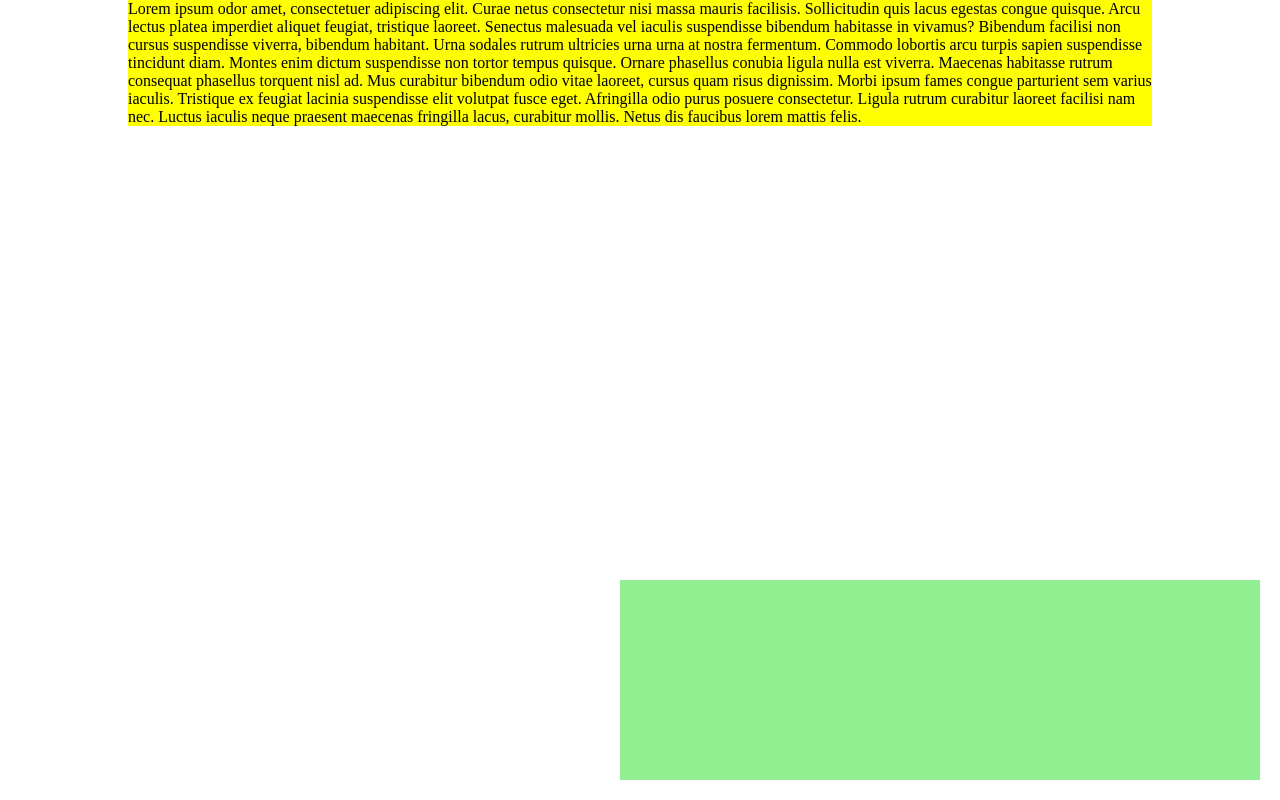
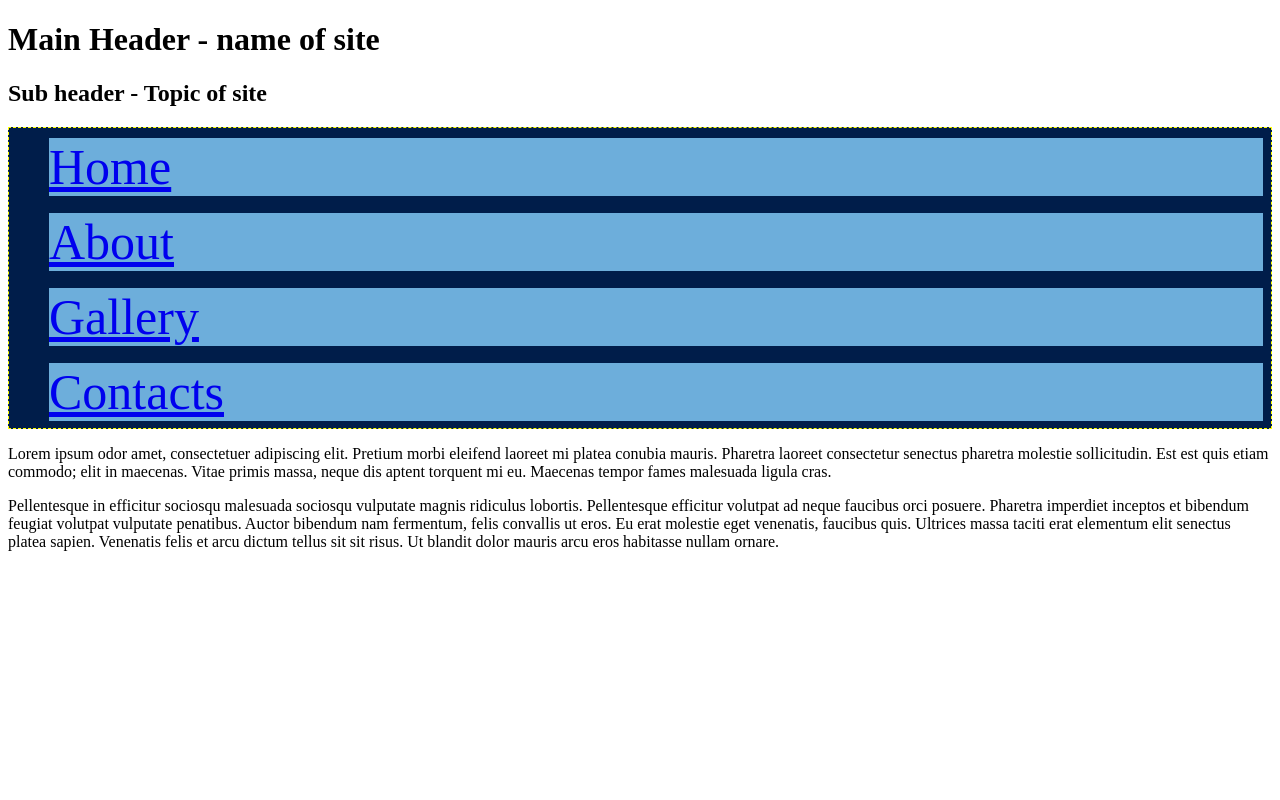
Before and after one commit to yaroslavs25/yaroslavs25.github.io, a plain HTML site: page web/5/index.html in a window 1280 px wide. Drawn offline with Linux system fonts and the light colour scheme.

Commit message:
Add files via upload

```diff
--- a/web/5/index.html
+++ b/web/5/index.html
@@ -1,37 +1,25 @@
 <!DOCTYPE html>
-<html>
+<html lang="uk">
 <head>
-    <title>Parent-child</title>
-    <style>
-        body {
-            margin: 0;
-        }
-        .parent {
-            width: 80%;
-            background: yellow;
-            margin-left: 10%;
-            position: relative;
-        }
-        .child {
-            width: 50%;
-            height: 200px;
-            background: lightgreen;
-            position: absolute;
-            bottom: 20px;
-            right: 20px;
-            left: auto;
-            top: auto;
-            z-index: 9000;
-        }
-    </style>
-
+     <title>My site</title>
+     <meta charset="UTF">
+     <link rel="stylesheet" type="text/css" href="style.css">
 </head>
 <body>
+      <header>
+        <h1>Main Header - name of site</h1>
+        <h2>Sub header - Topic of site</h2>
+      </header>
 
-    <div class="child"></div>
-        <div class="parent">
-        Lorem ipsum odor amet, consectetuer adipiscing elit. Curae netus consectetur nisi massa mauris facilisis. Sollicitudin quis lacus egestas congue quisque. Arcu lectus platea imperdiet aliquet feugiat, tristique laoreet. Senectus malesuada vel iaculis suspendisse bibendum habitasse in vivamus? Bibendum facilisi non cursus suspendisse viverra, bibendum habitant. Urna sodales rutrum ultricies urna urna at nostra fermentum. Commodo lobortis arcu turpis sapien suspendisse tincidunt diam. Montes enim dictum suspendisse non tortor tempus quisque.
-        Ornare phasellus conubia ligula nulla est viverra. Maecenas habitasse rutrum consequat phasellus torquent nisl ad. Mus curabitur bibendum odio vitae laoreet, cursus quam risus dignissim. Morbi ipsum fames congue parturient sem varius iaculis. Tristique ex feugiat lacinia suspendisse elit volutpat fusce eget. Afringilla odio purus posuere consectetur. Ligula rutrum curabitur laoreet facilisi nam nec. Luctus iaculis neque praesent maecenas fringilla lacus, curabitur mollis. Netus dis faucibus lorem mattis felis.
-   </div>
-</body>
-</html>
+<nav>
+  <ul class="container">
+    <li><a href="index.html">Home</a></li>
+    <li><a href="info.html">About</a> </li>
+    <li><a href="gallery.html">Gallery</a> </li>
+    <li><a href="form.html">Contacts</a></li>
+  </ul>
+</nav>
+<p>Lorem ipsum odor amet, consectetuer adipiscing elit. Pretium morbi eleifend laoreet mi platea conubia mauris. Pharetra laoreet consectetur senectus pharetra molestie sollicitudin. Est est quis etiam commodo; elit in maecenas. Vitae primis massa, neque dis aptent torquent mi eu. Maecenas tempor fames malesuada ligula cras.
+  <p/>
+<p>Pellentesque in efficitur sociosqu malesuada sociosqu vulputate magnis ridiculus lobortis. Pellentesque efficitur volutpat ad neque faucibus orci posuere. Pharetra imperdiet inceptos et bibendum feugiat volutpat vulputate penatibus. Auctor bibendum nam fermentum, felis convallis ut eros. Eu erat molestie eget venenatis, faucibus quis. Ultrices massa taciti erat elementum elit senectus platea sapien. Venenatis felis et arcu dictum tellus sit sit risus. Ut blandit dolor mauris arcu eros habitasse nullam ornare.
+  <p/>
--- /dev/null
+++ b/web/5/style.css
@@ -0,0 +1,18 @@
+.container {
+    display: flex;
+    flex-direction: column;
+    justify-content: space-around;
+    align-content: flex-start;
+    height: 300px;
+    border: 1px dashed yellow;
+    background-color: #001D4A;
+}
+    .container li {
+        /*flex-grow: 1;*/
+        margin-top: 5px;
+        margin-bottom: 2px;
+        margin-right: 8px;
+        background-color: #6DAEDB;
+        list-style-type: none;
+        font-size: 50px;
+    }
```
